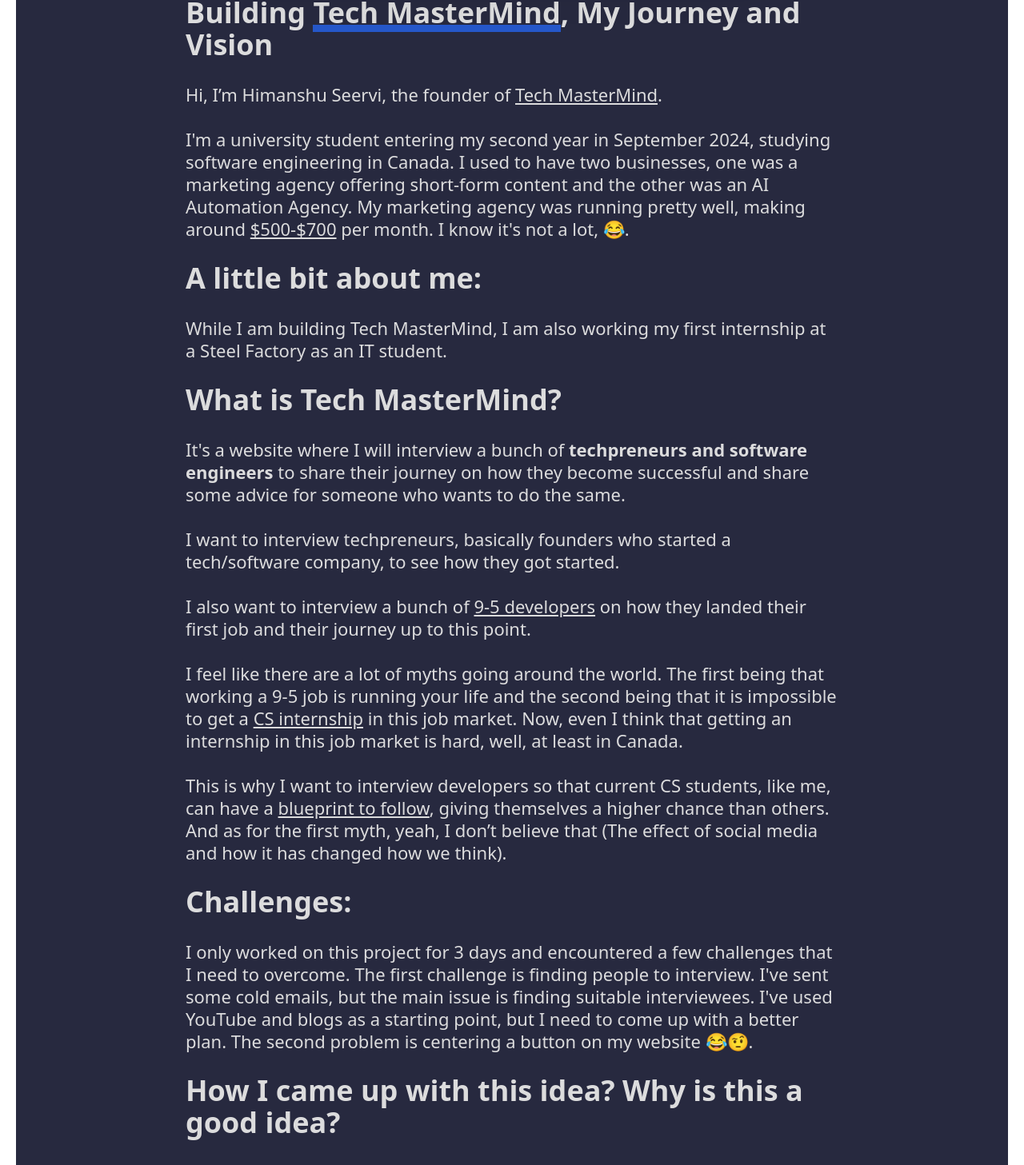
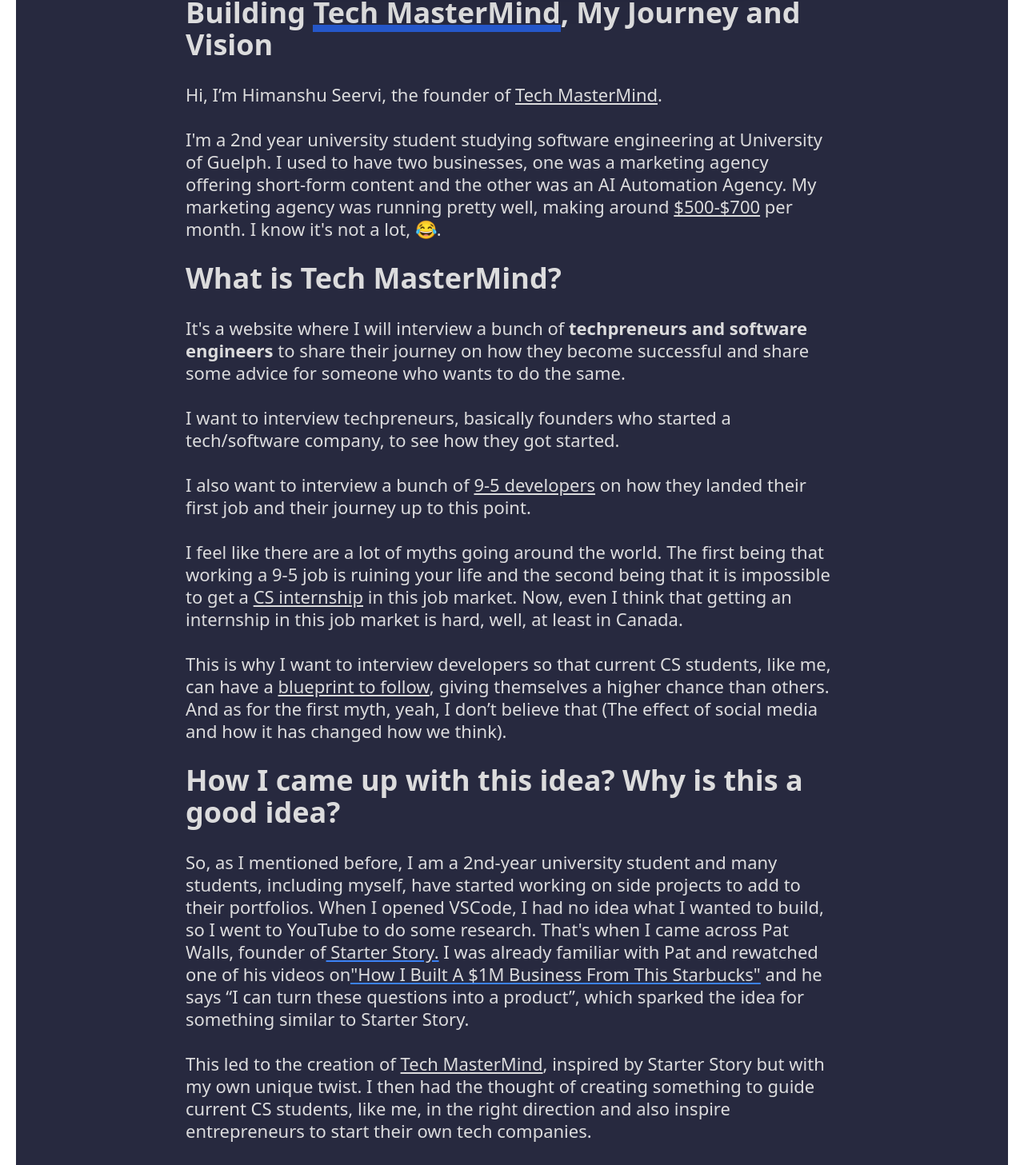
Before and after one commit to HimanshuS10/TechMasterMind-Website, a React (Vite) app: page /stories/Himanshu in a window 1280 px wide. Shown: the part 517-1974 px from the top of the page at 80% size. Built offline with nearby package versions, Linux system fonts and the light colour scheme.

Commit message:
Changes to blogs

```diff
--- a/src/components/Blogs/Himanshublog.jsx
+++ b/src/components/Blogs/Himanshublog.jsx
@@ -36,20 +36,12 @@
                     <p className="my-7 text-lg md:text-[22px] max-sm:text-base">Hi, I’m Himanshu Seervi, the founder of <u>Tech
                         MasterMind</u>.
                     </p>
-                    <p className="my-7 text-lg md:text-[22px] max-sm:text-base">I'm a university student entering my second year
-                        in September
-                        2024, studying software engineering in
-                        Canada. I used to have two businesses, one was a marketing agency offering short-form content and
+                    <p className="my-7 text-lg md:text-[22px] max-sm:text-base">
+                        I'm a 2nd year university student studying software engineering at University of Guelph.
+                        I used to have two businesses, one was a marketing agency offering short-form content and
                         the other was an AI Automation Agency. My marketing agency was running pretty well, making around
                         {" "}<u>$500-$700</u> per month. I know it's not a lot, 😂.
                     </p>
-
-                    <h1 className="mt-7 text-4xl font-bold max-mid:text-3xl max-phone:text-2xl max-phone:my-0">A little bit about me:</h1>
-
-                    <p className="my-7 text-lg md:text-[22px] max-sm:text-base">While I am building Tech MasterMind, I am also
-                        working my
-                        first internship at a Steel Factory as an
-                        IT student.</p>
 
                     <h1 className="mt-7 text-4xl font-bold max-mid:text-3xl max-phone:text-2xl max-phone:my-0">What is Tech MasterMind?</h1>
 
@@ -68,7 +60,7 @@
                         how they landed their first job and their journey up to this point.</p>
                     <p className="my-7 text-lg md:text-[22px] max-sm:text-base">I feel like there are a lot of myths going
                         around the world.
-                        The first being that working a 9-5 job is running your life and the second being that it is
+                        The first being that working a 9-5 job is ruining your life and the second being that it is
                         impossible to get a <u>CS internship</u> in this job market. Now, even I think that getting an
                         internship in this job market is hard, well, at least in Canada.</p>
                     <p className="my-7 text-lg md:text-[22px] max-sm:text-base">This is why I want to interview developers so
@@ -77,22 +69,12 @@
                         others. And as for the first myth, yeah, I don’t believe that (The effect of social media and how it
                         has changed how we think).</p>
 
-                    <h1 className="mt-7 text-4xl font-bold max-mid:text-3xl max-phone:text-2xl max-phone:my-0">Challenges:</h1>
-                    <p className="my-7 text-lg md:text-[22px] max-sm:text-base">I only worked on this project for 3 days and
-                        encountered a few
-                        challenges that I need to overcome. The first challenge is finding people to interview. I've sent
-                        some cold emails, but the main issue is finding suitable interviewees. I've used YouTube and blogs
-                        as a starting point, but I need to come up with a better plan. The second problem is centering a
-                        button on my website 😂🤨.</p>
-
                     <h1 className="mt-7 text-4xl font-bold max-mid:text-3xl max-phone:text-2xl max-phone:my-0">How I came up with this idea? Why is this a good
                         idea?</h1>
-                    <p className="my-7 text-lg md:text-[22px] max-sm:text-base">So as I mentioned before that I am going into
-                        second year and
-                        many students, including myself, start working on side projects to add to their portfolios. When I
-                        opened VSCode I had no idea what I wanted to build, so I went on YouTube to do some research. That's
-                        when I came across Pat Walls, founder of <a href="https://www.starterstory.com/"
-                            className="underline decoration-blue-500" target="_blank">Starter Story.</a> I was already familiar
+                    <p className="my-7 text-lg md:text-[22px] max-sm:text-base">
+                        So, as I mentioned before, I am a 2nd-year university student and many students, including myself, have started working on side projects to add to their portfolios. When I opened VSCode, I had no idea what I wanted to build, so I went to YouTube to do some research. That's when I came across Pat Walls, founder of
+                        <a href="https://www.starterstory.com/"
+                            className="underline decoration-blue-500" target="_blank"> Starter Story.</a> I was already familiar
                         with Pat and rewatched one of his
                         videos on
                         <u className="underline decoration-blue-500"><a className="editor-rtfLink decoration-dashed"
@@ -119,9 +101,6 @@
                         is to complete the development of the website, deploy it online, and post at least 3 blogs. I also
                         aim to set up Google Analytics, although I'm not sure how to do this. I'll hopefully be able to
                         figure it out by searching online.</p>
-                    <p className="my-7 text-lg md:text-[22px] max-sm:text-base">I’ll keep you guys posted see you next month and
-                        don’t forget
-                        to subscribe by putting your email below.</p>
                     <p className="my-7 text-lg md:text-[22px] max-sm:text-base">Thanks for reading!</p>
 
                 </div>
--- a/src/components/Card.jsx
+++ b/src/components/Card.jsx
@@ -20,7 +20,7 @@
                         <a
                             key={infomation.id}
                             href={infomation.Links}
-                            className="max-w-[520px] min-h-full bg-[#27293F] justify-center items-center mb-6 shadow-lg shadow-black hover:bg-[#30324d]"
+                            className="max-w-[520px] min-h-full bg-[#27293F] justify-center items-center mb-6"
                             id={`box-${infomation.id}`}
                         >
                             <div>
--- a/src/components/ContactInfo.jsx
+++ b/src/components/ContactInfo.jsx
@@ -10,7 +10,7 @@
                     <p className="text-xl mt-7 md:text-[22px] max-x-sm:text-lg">Hi there! I'm <u>Himanshu Seervi</u>, the
                         founder of Tech MasterMind. I created this
                         website with the goal of helping students like me who are interested in pursuing a
-                        successful career in software development. To achieve this, my goal is conduct interviews with
+                        successful career in software engineering. To achieve this, my goal is conduct interviews with
                         many software engineers and tech entrepreneurs as possible, to share their
                         personal journeys and valuable advice on how others can achieve success in the field.
                     </p>
@@ -23,7 +23,7 @@
                             className='bx bxs-envelope'></i> himseervi@gmail.com</a></li>
                         <li><a href="https://www.instagram.com/himanshu_seervi10"
                             className="text-xl hover:underline max-x-sm:text-lg" target="_blank"><i
-                            className='bx bxl-instagram-alt'></i> @himanshu_seervi10</a></li>
+                                className='bx bxl-instagram-alt'></i> @himanshu_seervi10</a></li>
                         <li><a href="https://x.com/Himanshu_10S" className="text-xl hover:underline max-x-sm:text-lg"
                             target="_blank"><i className='bx bxl-twitter'></i> @Himanshu_10S
                         </a></li>
@@ -33,15 +33,8 @@
                     </ul>
                     <br />
                     <h1 className="text-3xl font-bold">Feature in one of my blogs:</h1>
-                    <p className="text-xl mt-7 md:text-[22px] max-x-sm:text-lg">If you're interested in sharing your journey as
-                        a software engineer or
-                        tech
-                        entrepreneur. Free free to fill out the google form below. And I will contact you on when we can
-                        have a interview.</p>
-                    <p className="text-xl mt-7 md:text-[22px] max-x-sm:text-lg">All the interview will be done online via Zoom.
-                        The interview is not a
-                        formal interview its more like a discusion about you sharing your story.
-                        questions.</p>
+                    <p className="text-xl mt-7 md:text-[22px] max-x-sm:text-lg">If you're interested in sharing your story feel free to fill out the google form below.</p>
+
                     <iframe
                         src="https://docs.google.com/forms/d/e/1FAIpQLSfEiabT-oe8Ujp9ZNtPhzNgti05XDnOwzVBIBmIuBlQE4J50Q/viewform?embedded=true"
                         height="1012" className="m-auto mt-3 w-full" frameborder="0" marginheight="0" marginwidth="0"
```
